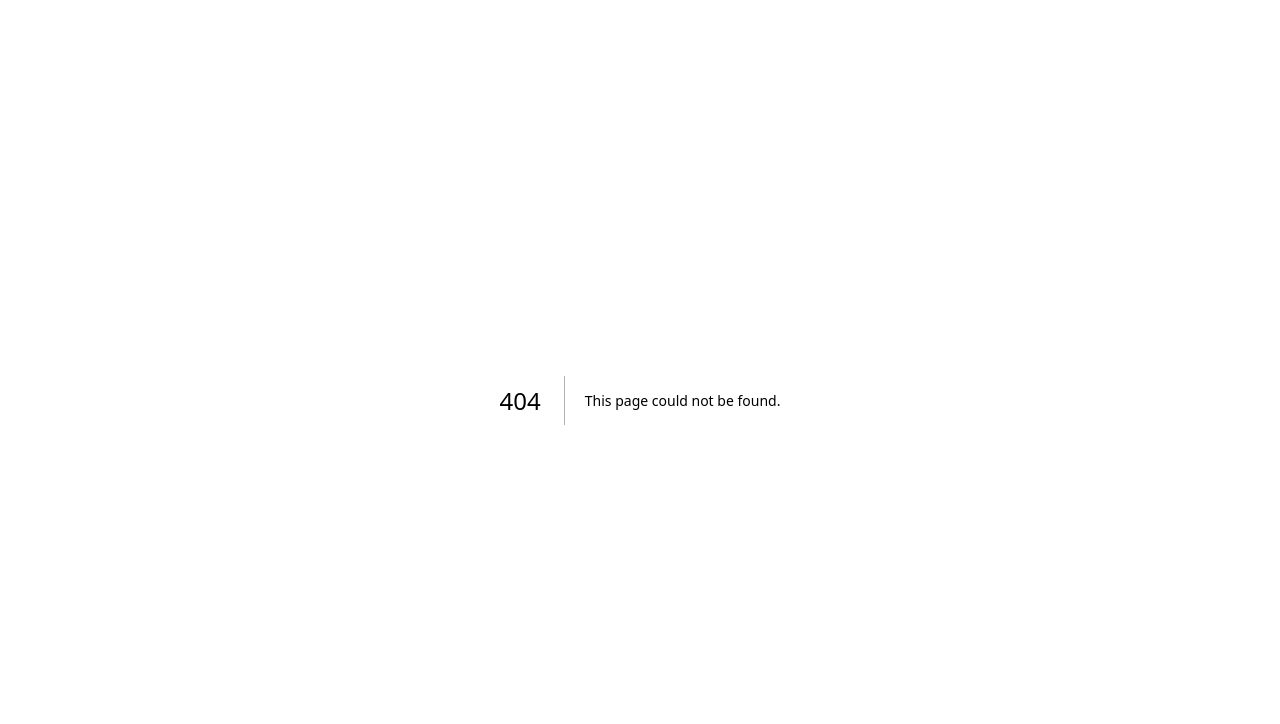
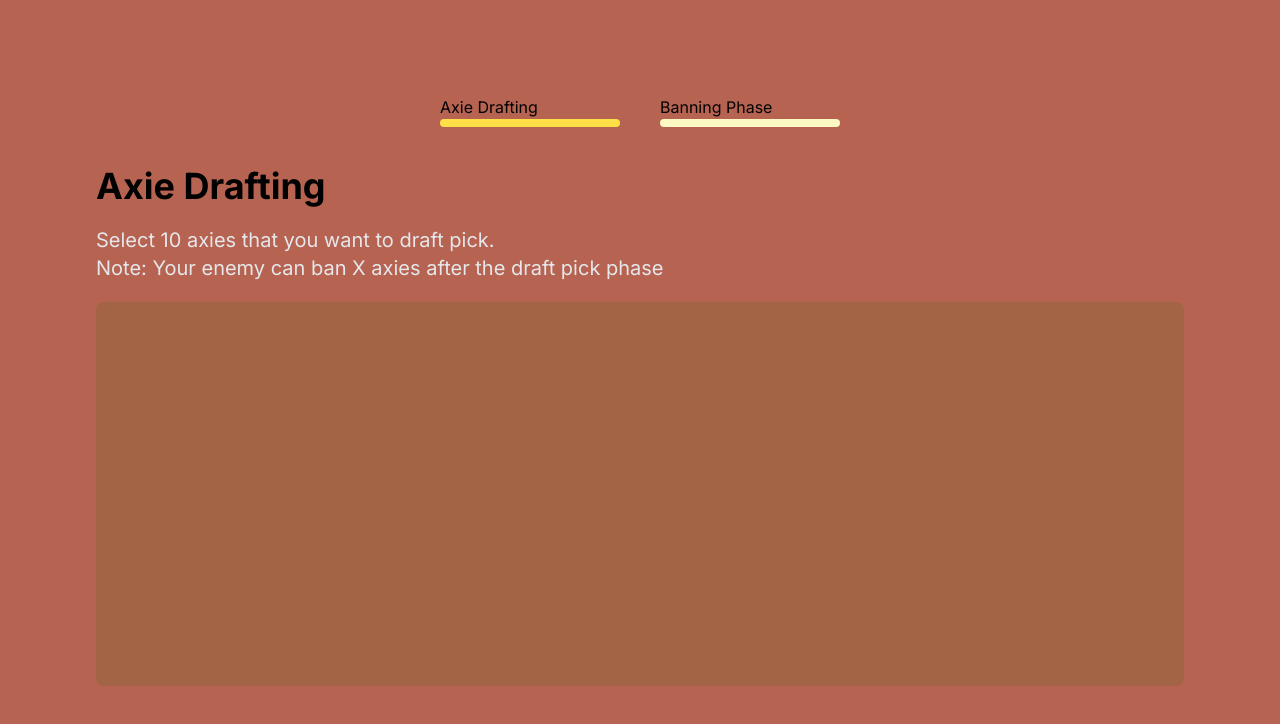
Before and after one commit to ytpixelcowboy/classicguildwars, a Next.js app: page /drafting in a window 1280 px wide. Before the commit this address had no page. Shown: the top 724 px of the page. Built offline with nearby package versions, Linux system fonts and the light colour scheme.

Commit message:
Initial Layout for Home, Battle Lobby, Admin

```diff
--- /dev/null
+++ b/app/admin/dashboard/page.tsx
@@ -0,0 +1,18 @@
+export default function AdminDashboard(){
+    return (
+        <main className="min-h-screen flex flex-col justify-normal p-24 bg-bg-sub">
+            <div className="w-full h-[60px] bg-fg-item p-5 flex flex-row rounded-md">
+                <div className="flex-1 flex-row justify-normal items-center">
+                    <p>Admin Dashboard</p>
+                </div>
+                <div className="flex flex-row justify-end items-end">
+                    <button className="h-[50px] w-[200px] pl-6 pr-6 pt-2 pb-2 bg-fg text-white rounded-item-bd drop-shadow-lg disabled:bg-gray-600 disabled:text-gray-400 border-bg border-4 rounded-lg">{"Create Invitation"}</button>
+                </div>
+            </div>
+
+            <div className="w-full mt-5 p-5 bg-fg rounded-lg">
+
+            </div>
+        </main>
+    )
+}
--- /dev/null
+++ b/app/drafting/page.tsx
@@ -0,0 +1,48 @@
+'use client'
+
+import { useState, useEffect } from "react"
+
+export default function Drafting() {
+
+    var [progress, setProgress] = useState<number>(0);
+
+    return (
+        <main className="min-h-screen flex flex-col justify-normal p-24 bg-bg-sub">
+            <div className="flex flex-col justify-center items-center mb-10">
+                <div className="w-full md:w-[400px] h-[30px] flex flex-row justify-center items-center">
+                    <div className="flex-1 flex-col justify-start mr-5">
+                        <p>Axie Drafting</p>
+                        <div className="w-full p-1 bg-yellow-300 disabled:bg-yellow-700 rounded-2xl"/>
+                    </div>
+                    <div className="flex-1 flex-col justify-start ml-5">
+                        <p>Banning Phase</p>
+                        <div className={`w-full p-1  ${(progress == 1)?'bg-yellow-500' : 'bg-yellow-100'} rounded-2xl`}/>
+                    </div>
+                </div>
+            </div>
+
+            {
+                (progress == 0)
+                ?
+                <div>
+                    <p className="text-4xl font-bold mb-5">Axie Drafting</p>
+                    <p className="text-xl text-gray-200">Select 10 axies that you want to draft pick.</p>
+                    <p className="text-xl text-gray-200">Note: Your enemy can ban X axies after the draft pick phase</p>
+
+                    <div className="w-full min-h-96 mt-5 p-5 bg-fg-shadow rounded-lg">
+
+                    </div>
+                </div>
+                :
+                <div>
+                    <p className="text-4xl font-bold mb-5">Banning Phase</p>
+                    <p className="text-xl text-gray-200">Select X axies from your enemy draft picks</p>
+
+                    <div className="w-full min-h-96 mt-5 p-5 bg-fg-shadow rounded-lg">
+
+                    </div>
+                </div>
+            }
+        </main>
+    )
+}
--- a/app/globals.css
+++ b/app/globals.css
@@ -31,3 +31,10 @@
     text-wrap: balance;
   }
 }
+
+.event-progress_enable {
+  background-color: yellow;
+}
+.event-progress_disabled {
+  background-color: grey;
+}
```
Also changed, not shown: 1 other file (tests, documents, lock files or other folders).
